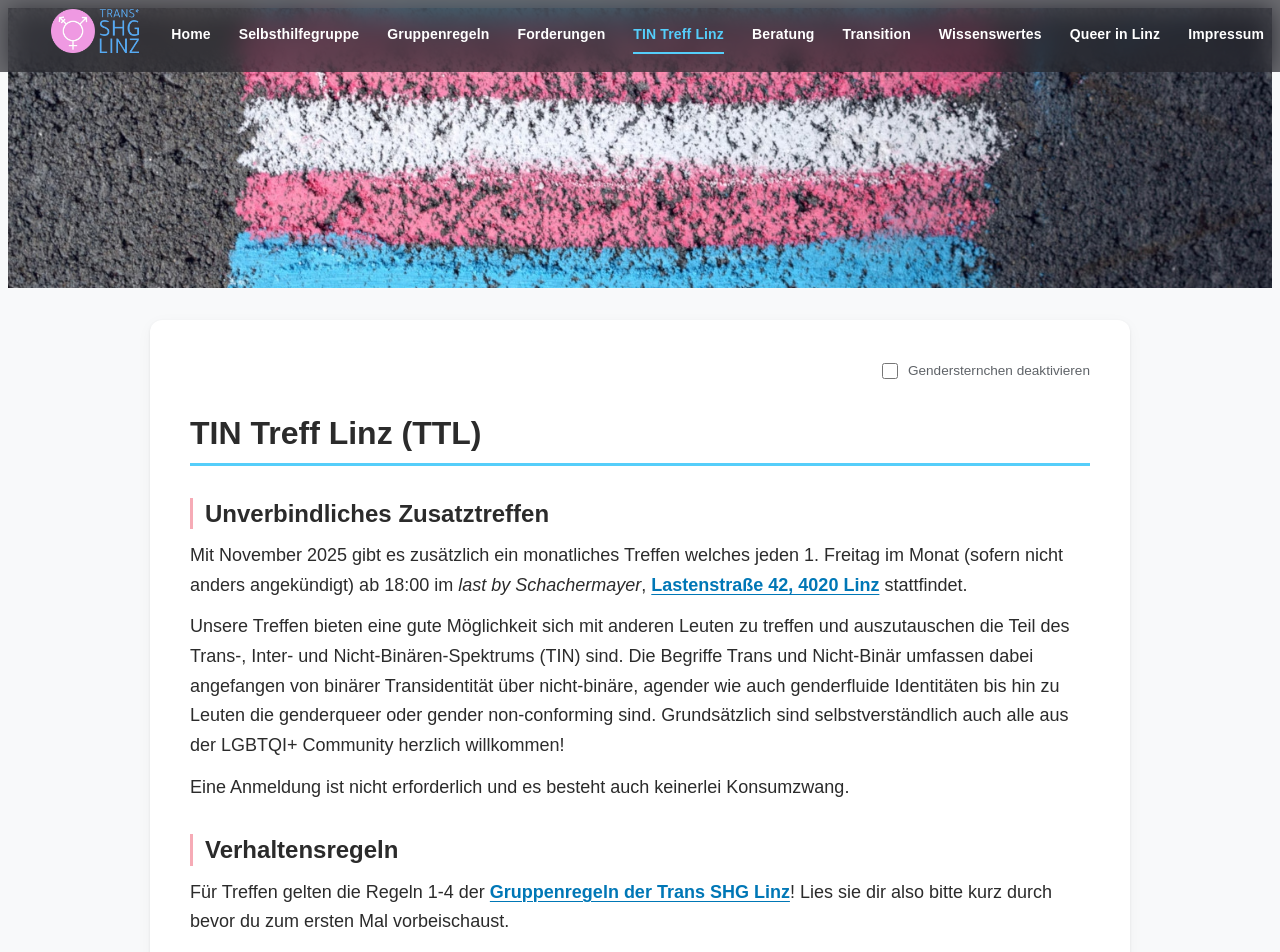
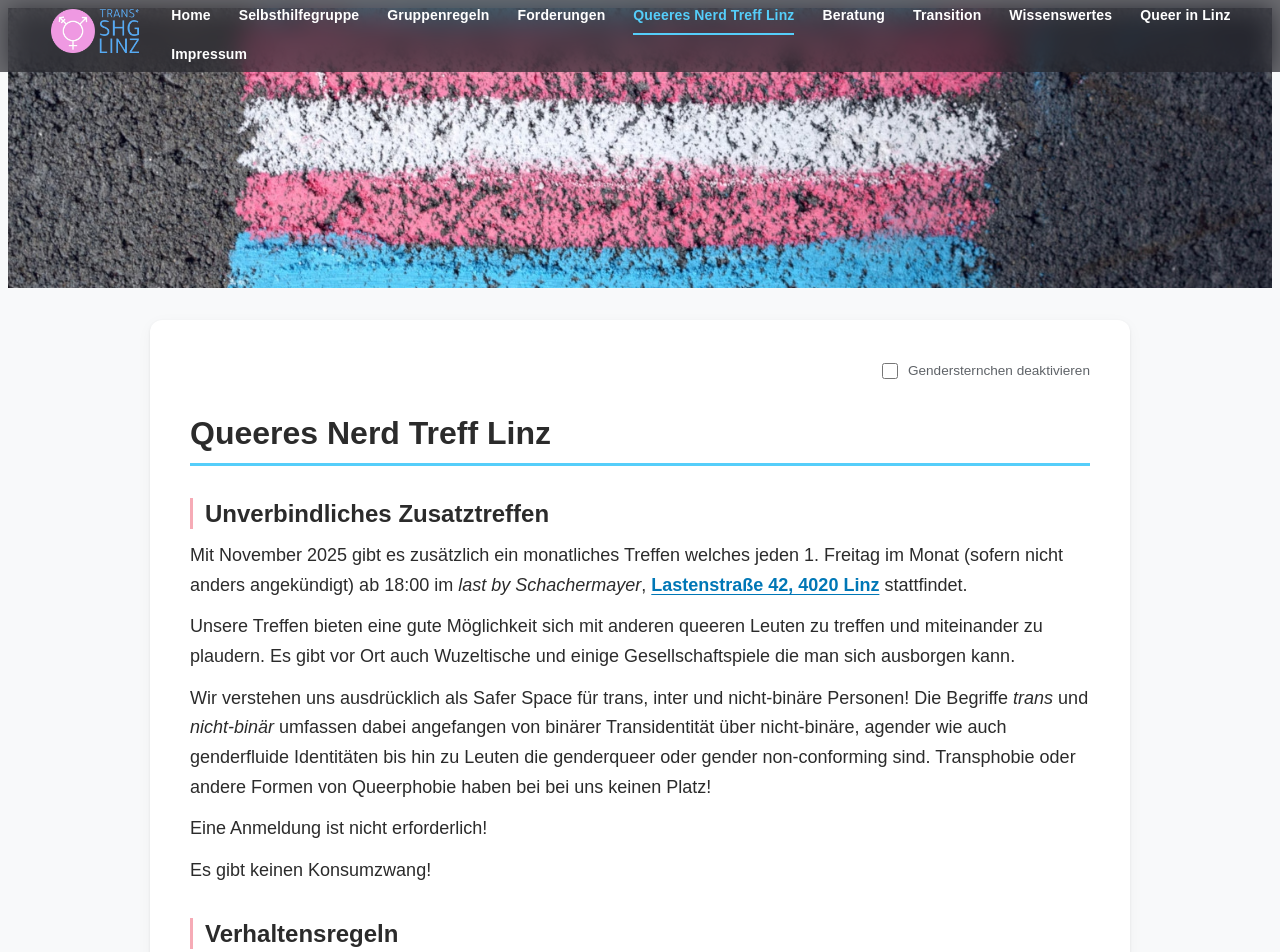
Before and after one commit to transinlinz/transinlinz.github.io, an Eleventy site: page src/meetup.md in a window 1280 px wide. Shown: the top 952 px of the page. Built offline with nearby package versions, Linux system fonts and the light colour scheme; Eleventy itself is replaced by a stand-in of ours; files that its build step writes are made by us from their sources; a web font is replaced by a local one; what @tailwindcss/postcss would draw is missing.

Commit message:
Rename TIN Treff to Queeren Nerd Treff

```diff
--- a/src/index.md
+++ b/src/index.md
@@ -130,7 +130,7 @@ cis-Geschlechtlichkeit abzubilden.
   allerdings nur für Kommunikation der aktiven SHG Teilnehmer<span class="gender-prefix">innen</span>
   untereinander gedacht. Bei Interesse einfach die Gruppenleitung nach dem
   Einladungslink beim ersten Besuch in der Selbsthilfegruppe, dem
-  <em>TIN Treff Linz</em> oder dem <em>Queeren Spieleabend</em>
+  <em>Queeren Nerd Treff Linz</em> oder dem <em>Queeren Spieleabend</em>
   fragen.
 </p>
 <p>
@@ -141,7 +141,7 @@ cis-Geschlechtlichkeit abzubilden.
 <p>
   <b>Wir verschicken <em>keine</em> Discord Invite-Links an Leute die nicht
     zumindest einmal bei einem <em>Trans SHG</em> Treffen, beim
-    <em>TIN Treff Linz</em> oder dem <em>Queeren Spieleabend</em> teilgenommen
+    <em>Queeren Nerd Treff Linz</em> oder dem <em>Queeren Spieleabend</em> teilgenommen
     haben!</b>
 </p>
 
--- a/src/meetup.md
+++ b/src/meetup.md
@@ -1,13 +1,13 @@
 ---
 layout: layouts/base.njk
-title: 'TIN Treff Linz — Trans SHG Linz'
+title: 'Queeres Nerd Treff Linz — Trans SHG Linz'
 eleventyNavigation:
-  key: TIN Treff Linz
-  title: TIN Treff Linz
+  key: Queeres Nerd Treff Linz
+  title: Queeres Nerd Treff Linz
   order: 4
 ---
 
-# TIN Treff Linz (TTL)
+# Queeres Nerd Treff Linz
 
 ## Unverbindliches Zusatztreffen
 
@@ -19,18 +19,20 @@ eleventyNavigation:
   stattfindet.
 </p>
 <p>
-  Unsere Treffen bieten eine gute Möglichkeit sich mit anderen Leuten zu
-  treffen und auszutauschen die Teil des Trans-, Inter- und
-  Nicht-Binären-Spektrums (TIN) sind. Die Begriffe Trans und Nicht-Binär
-  umfassen dabei angefangen von binärer Transidentität über nicht-binäre,
-  agender wie auch genderfluide Identitäten bis hin zu Leuten die
-  genderqueer oder gender non-conforming sind. Grundsätzlich sind
-  selbstverständlich auch alle aus der LGBTQI+ Community herzlich
-  willkommen!
+  Unsere Treffen bieten eine gute Möglichkeit sich mit anderen queeren Leuten zu treffen und miteinander zu plaudern. Es gibt vor Ort auch Wuzeltische und einige Gesellschaftspiele die man sich ausborgen kann.
 </p>
 <p>
-  Eine Anmeldung ist nicht erforderlich und es besteht auch keinerlei
-  Konsumzwang.
+  Wir verstehen uns ausdrücklich als Safer Space für trans, inter und nicht-binäre Personen! Die
+  Begriffe <em>trans</em> und <em>nicht-binär</em> umfassen dabei angefangen von binärer
+  Transidentität über nicht-binäre, agender wie auch genderfluide Identitäten bis hin zu Leuten die
+  genderqueer oder gender non-conforming sind. Transphobie oder andere Formen von Queerphobie haben
+  bei bei uns keinen Platz!
+</p>
+<p>
+  Eine Anmeldung ist nicht erforderlich!
+</p>
+<p>
+  Es gibt keinen Konsumzwang!
 </p>
 
 ## Verhaltensregeln
--- a/src/queer-in-linz.md
+++ b/src/queer-in-linz.md
@@ -16,7 +16,7 @@ Linz und einige Vereine die einen Fokus auf die LGBTQI+ Community haben.
 
 <ul class="contact-list">
   <li>
-    <em>TIN Treff Linz (TTL)</em>
+    <em>Queeres Nerd Treff Linz</em>
     <p>
       Unsere Treffen bieten eine gute Möglichkeit sich mit anderen Leuten zu
       treffen und auszutauschen die Teil des Trans-, Inter- und
@@ -47,7 +47,7 @@ Linz und einige Vereine die einen Fokus auf die LGBTQI+ Community haben.
     </p>
   </li>
   <li>
-    <em>Queerer Spieleabend</em> (veranstaltet von <em>TIN Treff Linz</em>)
+    <em>Queerer Spieleabend</em> (veranstaltet von <em>Queeres Nerd Treff Linz</em>)
     <p>
       Dieser entspannte Spieleabend bietet eine Möglichkeit sich mit
       gleichgesinnten Leuten zu treffen und Spaß zu haben! Grundsätzlich
--- a/src/shg.md
+++ b/src/shg.md
@@ -157,7 +157,7 @@ cis-Geschlechtlichkeit abzubilden.
   allerdings nur für Kommunikation der aktiven SHG Teilnehmer<span class="gender-prefix">innen</span>
   untereinander gedacht. Bei Interesse einfach die Gruppenleitung nach dem
   Einladungslink beim ersten Besuch in der Selbsthilfegruppe, dem
-  <em>TIN Treff Linz</em> oder dem <em>Queeren Spieleabend</em>
+  <em>Queeren Nerd Treff Linz</em> oder dem <em>Queeren Spieleabend</em>
   fragen.
 </p>
 <p>
@@ -168,7 +168,7 @@ cis-Geschlechtlichkeit abzubilden.
 <p>
   <b>Wir verschicken <em>keine</em> Discord Invite-Links an Leute die nicht
     zumindest einmal bei einem <em>Trans SHG</em> Treffen, beim
-    <em>TIN Treff Linz</em> oder dem <em>Queeren Spieleabend</em> teilgenommen
+    <em>Queeres Nerd Treff Linz</em> oder dem <em>Queeren Spieleabend</em> teilgenommen
     haben!</b>
 </p>
 
```
